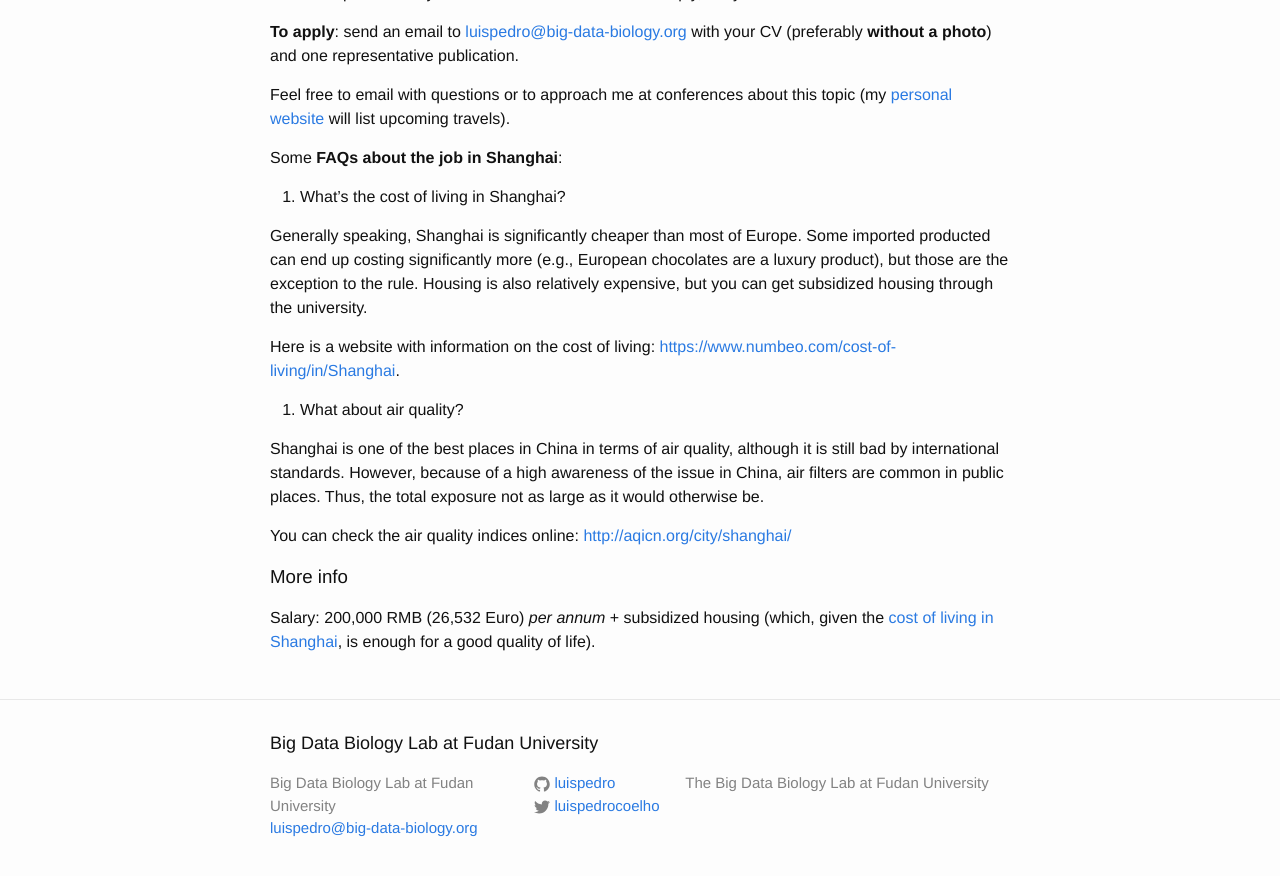
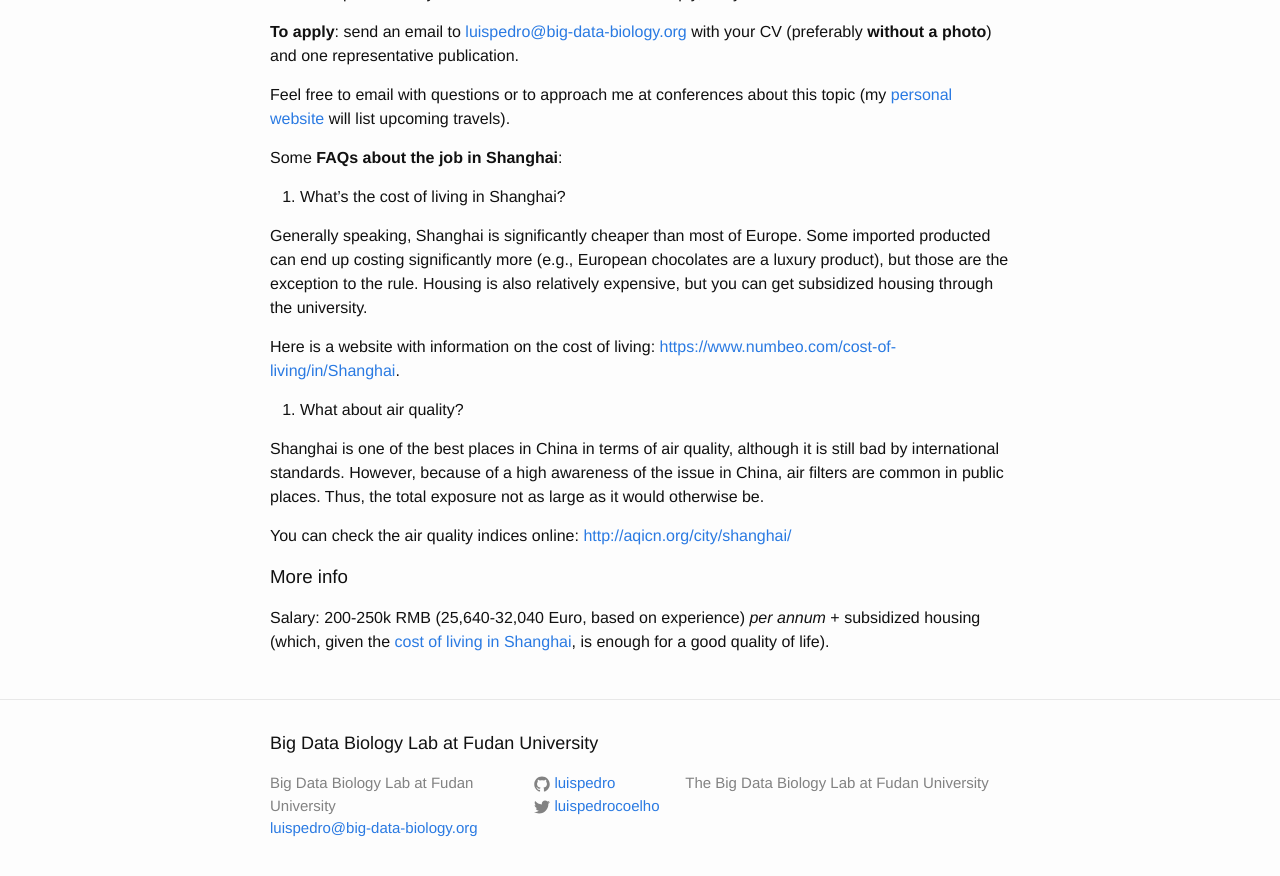
Before and after one commit to BigDataBiology/big-data-biology_org, a Jekyll site: the page built from positions.md, in a window 1280 px wide and 900 px high, scrolled down 663 px. Shown: the top 876 px of the window. Built offline with Jekyll 4.4.1, drawn with Linux system fonts in a browser that asks for light colours.

Commit message:
ENH Make salary into a range

```diff
--- a/positions.md
+++ b/positions.md
@@ -63,7 +63,7 @@ You can check the air quality indices online:
 
 ### More info
 
-Salary: 200,000 RMB (26,532 Euro) _per annum_ + subsidized housing (which,
-given the [cost of living in
+Salary: 200-250k RMB (25,640-32,040 Euro, based on experience) _per annum_ +
+subsidized housing (which, given the [cost of living in
 Shanghai](https://www.numbeo.com/cost-of-living/in/Shanghai), is enough for a
 good quality of life).
```
